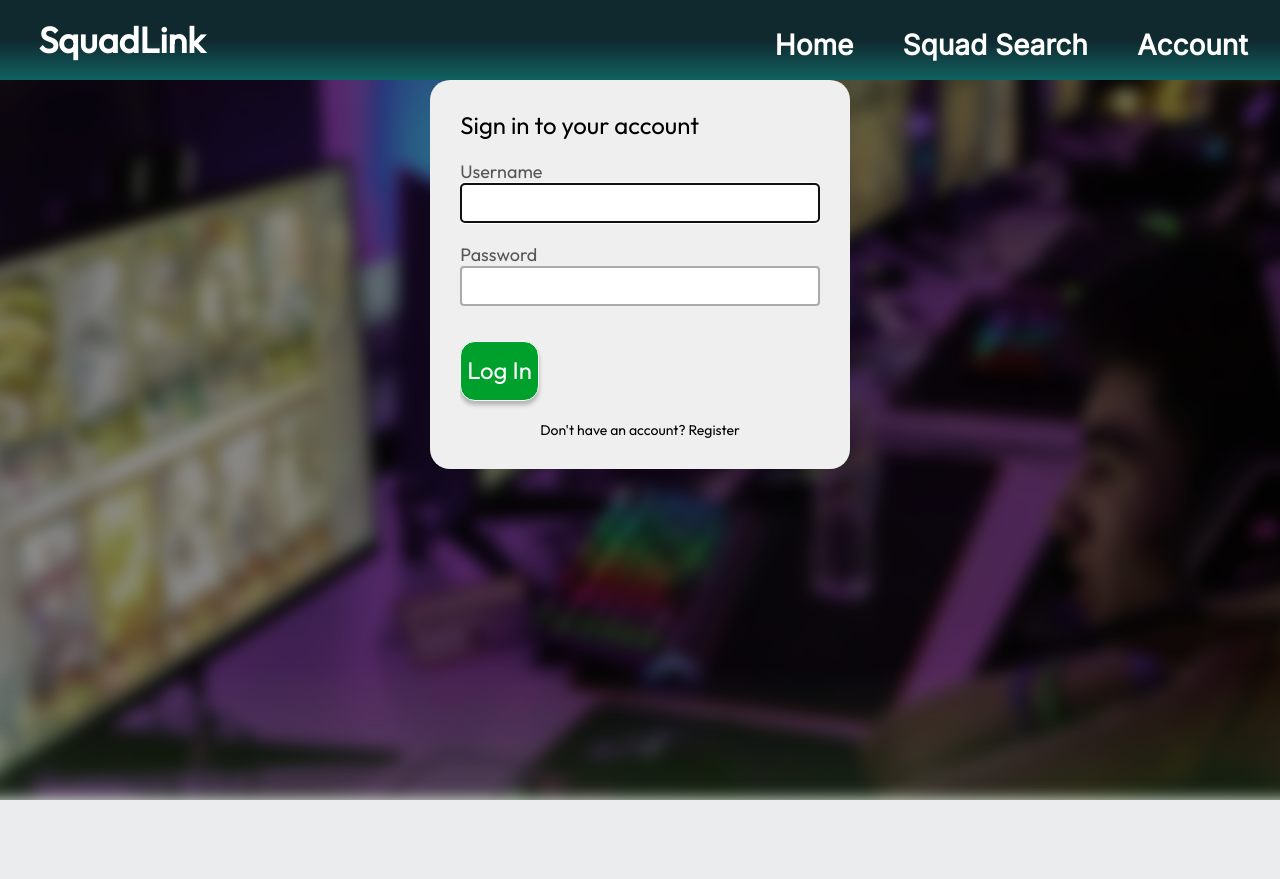
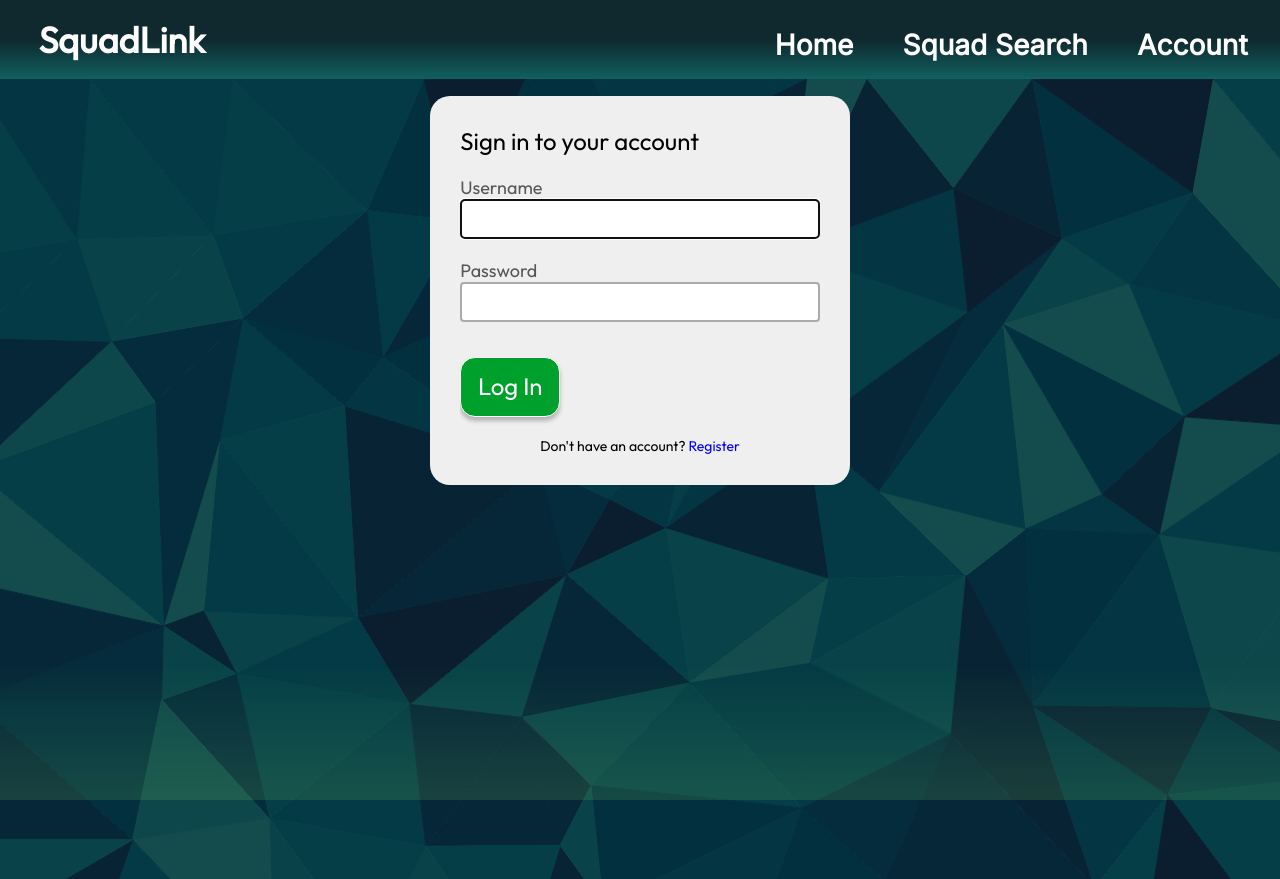
Before and after one commit to francodvelasco/SquadLink, a Django app: page /accounts/sign-in/ in a window 1280 px wide. Before the commit the page ends 800 px from the top, so only its background shows below. Run offline with Django 4.2, Linux system fonts and the light colour scheme.

Commit message:
Color changes, new backgrounds
Improved profile layout, color changes to boxes, button design adjustments

```diff
--- a/SquadLinkApp/Templates/create_squad.html
+++ b/SquadLinkApp/Templates/create_squad.html
@@ -7,7 +7,7 @@
 <form method="post" enctype="multipart/form-data">
 
     {% csrf_token %}
-    <div id="regbg"></div>
+    <div id="custombg"></div>
     <div id="createsquad">
         <h1>Squad Creation</h1>
         {{ user_forms.non_field_errors }}
--- a/SquadLinkApp/Templates/edit_profile.html
+++ b/SquadLinkApp/Templates/edit_profile.html
@@ -4,7 +4,7 @@
 
 {% block content %}
 
-<div id="regbg"></div>
+<div id="custombg"></div>
 
 <form method="post" enctype="multipart/form-data">
     {% csrf_token %}
--- a/SquadLinkApp/Templates/edit_squad.html
+++ b/SquadLinkApp/Templates/edit_squad.html
@@ -8,7 +8,7 @@
 <form method="post" enctype="multipart/form-data">
 
     {% csrf_token %}
-    <div id="regbg"></div>
+    <div id="custombg"></div>
     <div id="editsquad">
         <div id="squaddetails">
             <h1>
--- a/SquadLinkApp/Templates/lobby_search.html
+++ b/SquadLinkApp/Templates/lobby_search.html
@@ -5,7 +5,7 @@
 {% load static %}
 {% block content %}
 
-<div id="regbg"></div>
+<div id="custombg"></div>
 
 <div id="lobbysearch">
     <h1>Search Squad</h1>
--- a/SquadLinkApp/Templates/login.html
+++ b/SquadLinkApp/Templates/login.html
@@ -4,7 +4,7 @@
 
 {% block content %}
 
-<div id="imgtop"></div>
+<div id="loginbg"></div>
 
 <div id="registerbox">
     <form method="post">
@@ -24,7 +24,7 @@
 
         <button type="submit" id="signinsubmit">Log In</button>
     </form>
-    <div id="noaccount">Don't have an account? <a href="{% url 'UserProfile:register' %}">Register</a></div>
+    <div id="noaccount">Don't have an account? <a href="{% url 'UserProfile:register' %}" style="color:blue">Register</a></div>
 
 </div>
 
--- a/SquadLinkApp/Templates/signup.html
+++ b/SquadLinkApp/Templates/signup.html
@@ -5,7 +5,7 @@
 {% block content %}
 <form method="post" enctype="multipart/form-data">
     {% csrf_token %}
-    <div id="imgtop"></div>
+    <div id="loginbg"></div>
     <div id="registerbox">
         <h2 id="registertitle">Create your account</h2>
         {{ user_forms.non_field_errors }}
@@ -75,7 +75,7 @@
 
         <button type="submit" id="registersubmit">Register</button>
 
-        <div id="alreadyaccount">Already have an account? <a href="{% url 'UserProfile:sign-in' %}">Sign in</a></div>
+        <div id="alreadyaccount">Already have an account? <a href="{% url 'UserProfile:sign-in' %}" style="color:blue">Sign in</a></div>
 
     </div>
 
--- a/SquadLinkApp/Templates/view_profile.html
+++ b/SquadLinkApp/Templates/view_profile.html
@@ -4,7 +4,7 @@
 
 {% block content %}
 
-<div id="regbg"></div>
+<div id="custombg"></div>
 
 <div id="wrapper1">
 
@@ -28,7 +28,6 @@
 
         <div id="detailsleft">
             <div id="profilename">{{user.username}}</div>
-
             <p><u>Bio</u><br>{{ user_add.bio }}</p>
             <p><u>Region</u><br>{{ user_add.region }}</p>
             <p><u>Platforms</u><br>{{ user_add.platforms }}</p>
--- a/SquadLinkApp/UserProfile/static/style.css
+++ b/SquadLinkApp/UserProfile/static/style.css
@@ -440,11 +440,21 @@ header {
 }
 
 /* register.html */
+#registerbg {
+    position: absolute;
+    width: 105%;
+    height: 100%;
+    left: -2%;
+    top: 8%;
+    background: url(assets/lowpoly2.svg);
+    background-repeat: repeat-y;
+}
+
 #registerbox {
     position: absolute;
     left: 33.61%;
     right: 33.61%;
-    top: 10%;
+    top: 12%;
 
     background: #EFEFEF;
     mix-blend-mode: normal;
@@ -558,11 +568,22 @@ header {
 
 
 /* signin.html */
+#loginbg {
+    position: absolute;
+    width: 105%;
+    height: 100vh;
+    left: -2%;
+    top: 79px;
+    background: url(assets/lowpoly.svg);
+    background-size: cover;
+    background-repeat: repeat-y;
+}
 
 #signinsubmit {
     box-sizing: border-box;
     flex-grow: 0;
     height: 60px;
+    width: 100px;
     margin: 15px 0 20px 0;
 
     background: #00A02D;
```
Also changed, not shown: other parts of SquadLinkApp/UserProfile/static/style.css (+21 -31 lines), SquadLinkApp/UserProfile/static/assets/lowpoly.svg (added), SquadLinkApp/UserProfile/static/assets/lowpoly2.svg (added), SquadLinkApp/UserProfile/static/assets/squadwavy.svg (added), SquadLinkApp/UserProfile/static/assets/wavy.svg (added).
